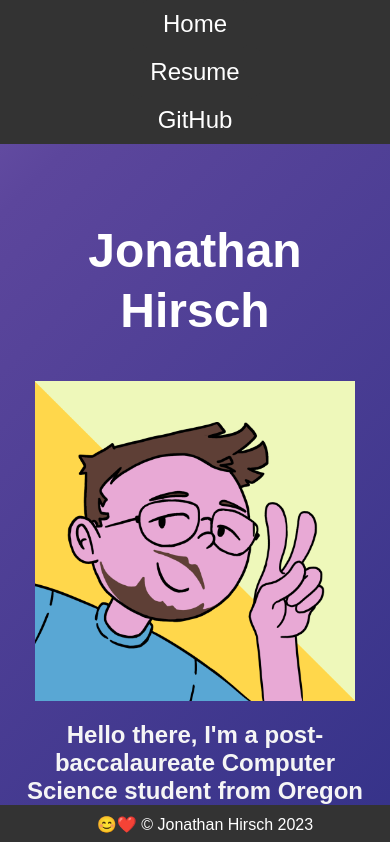
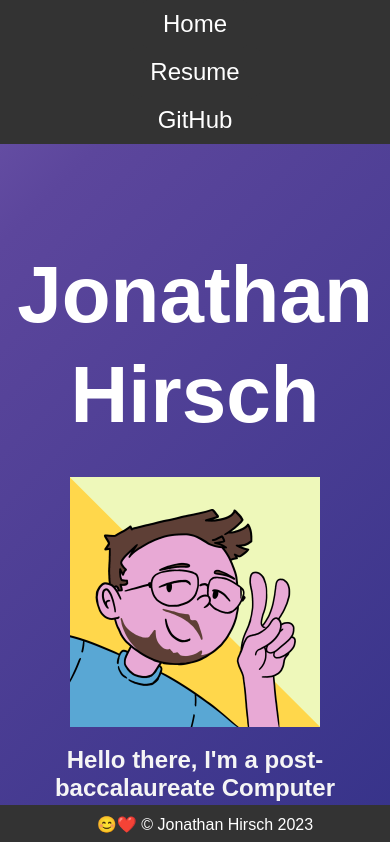
Before and after one commit to Jon-H03/jon-portfolio, a React (Create React App) app: page / in a window 390 px wide. Shown: the top 842 px of the page. Built offline with nearby package versions, Linux system fonts and the light colour scheme.

Commit message:
modfied res

```diff
--- a/src/App.css
+++ b/src/App.css
@@ -194,16 +194,16 @@ footer a:hover {
   display: block;
 
   margin-top: .1em; /* Adjust as needed for spacing between the names */
-  margin-bottom: 25%;
+  padding-bottom: 10%;
 }
 
 
 img {
-  max-width: 30em;
-  min-width: 10em;
+  width: 30em;
+
   height: auto;
   margin: 5%;
-  margin-top: 5%;
+  margin-top: 10%;
 }
 
 
@@ -225,17 +225,15 @@ img {
   }
 
   .main h1 {
-    font-size: 3em;
-    margin-bottom: 0.5em;
+    font-size: 5em;
+    margin-bottom: 0em;
   }
 
   .main h6 {
     font-size: 1.5em;
     margin-bottom: 1em;
   }
-}
-
-  .last-name {
+    .last-name {
     margin-bottom: 0%;
   }
   .header-icons {
@@ -247,5 +245,9 @@ img {
     font-size: 4em;
   }
   img {
-    max-width: 20em;
+    margin-top: 0;
+    width: 30%;
+    min-width: 250px;
   }
+
+}
```
